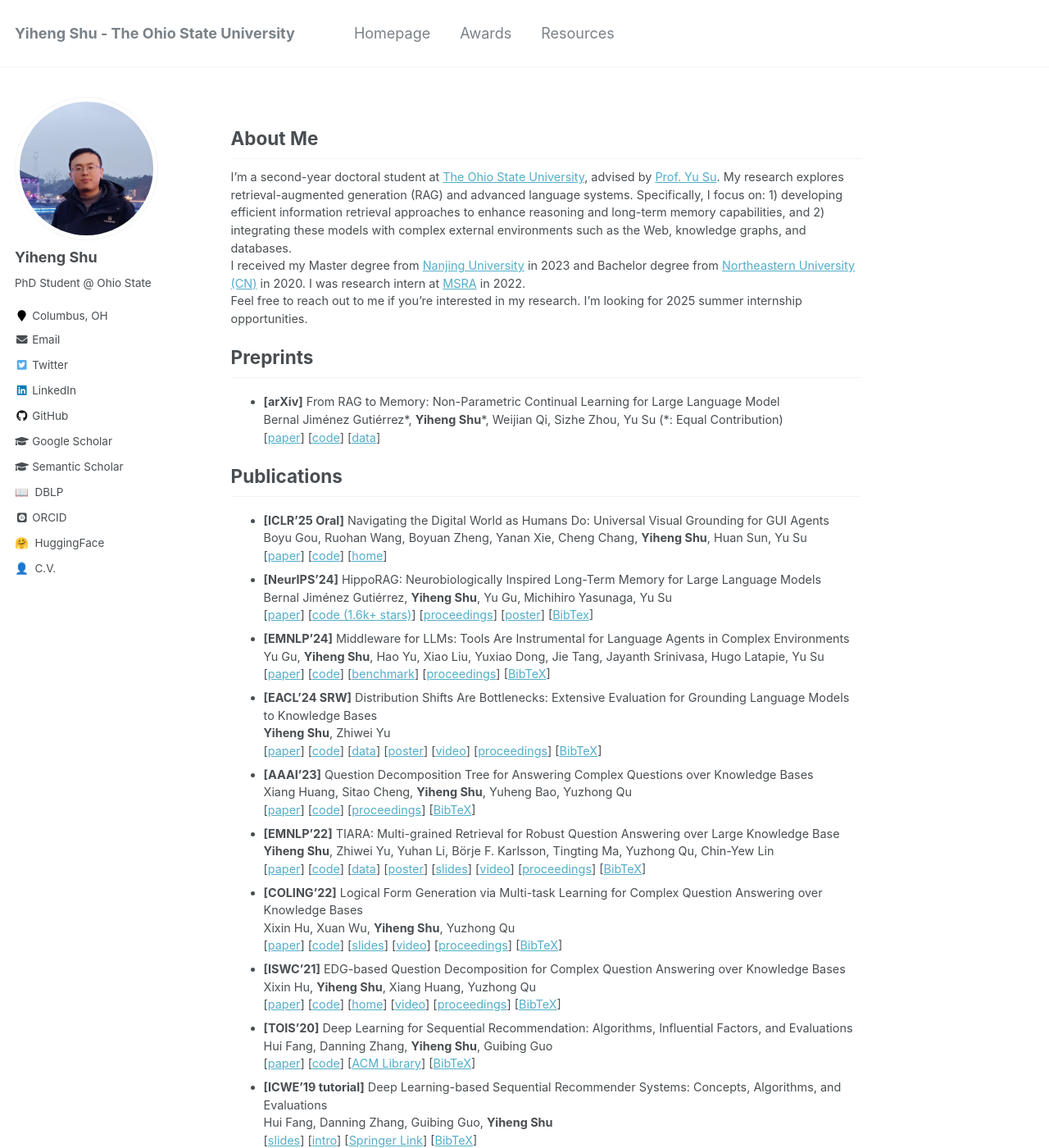
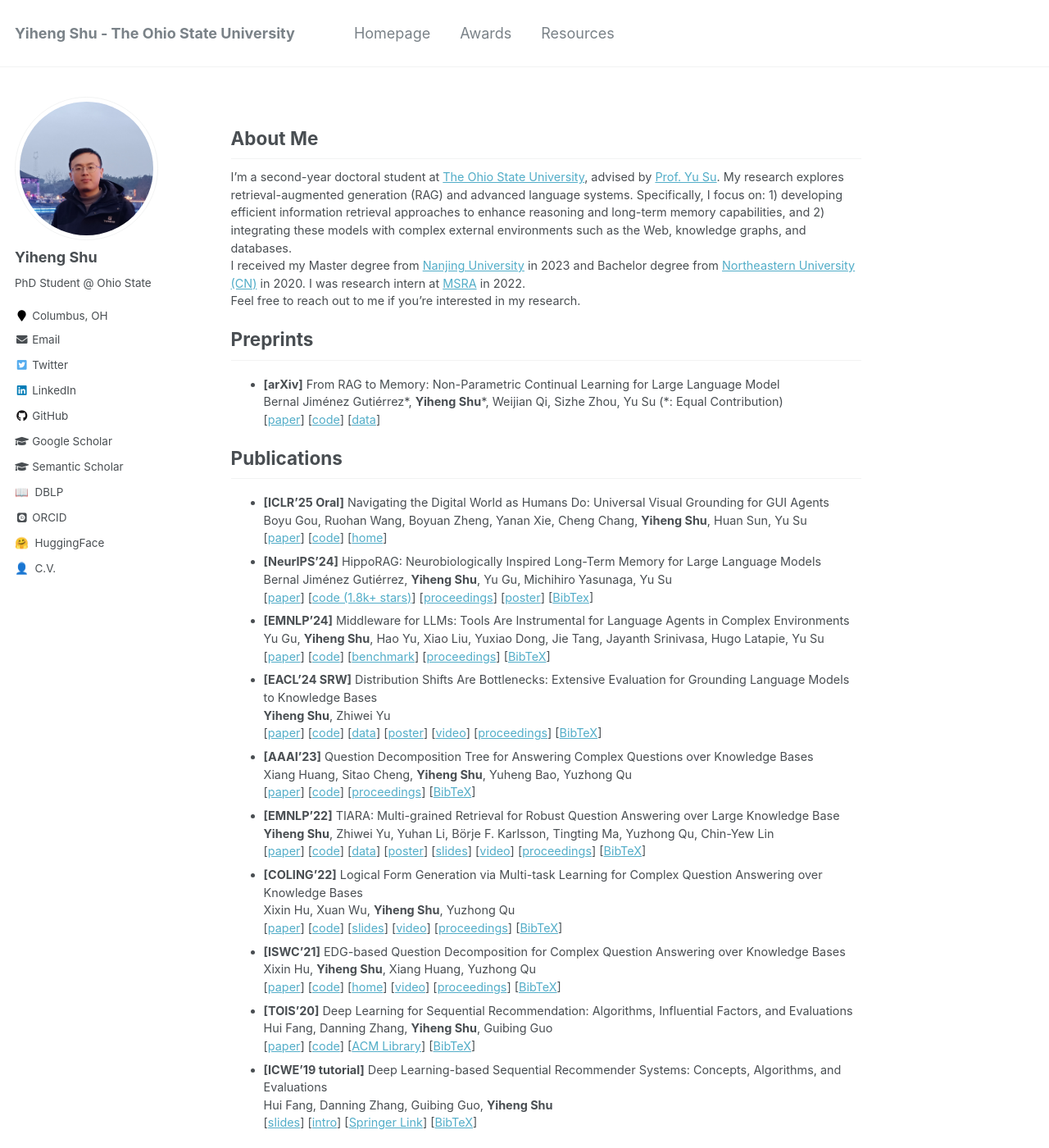
Before and after one commit to yihengshu/yihengshu.github.io, a Jekyll site: the page built from _pages/about.md, in a window 1280 px wide and 1400 px high. Shown: the whole window at 82% size. Built offline with Jekyll 4.4.1, drawn with Linux system fonts in a browser that asks for light colours; some web fonts are replaced; some of the changed text lies outside the part shown.

Commit message:
Update about.md

```diff
--- a/_pages/about.md
+++ b/_pages/about.md
@@ -15,7 +15,7 @@ My research explores retrieval-augmented generation (RAG) and advanced language
 I received my Master degree from [Nanjing University](https://www.nju.edu.cn/en/) in 2023 and Bachelor degree from [Northeastern University (CN)](http://sc.neu.edu.cn/english/main.htm) in 2020.
 I was research intern at [MSRA](https://www.msra.cn/) in 2022.
 
-Feel free to reach out to me if you're interested in my research. I'm looking for 2025 summer internship opportunities.
+Feel free to reach out to me if you're interested in my research.
 
 <!-- - Master in Computer Technology, [Nanjing University](https://www.nju.edu.cn/en/), 2020.09-2023.06, advised by [Prof. Yuzhong Qu](http://ws.nju.edu.cn/~yzqu)
 - Bachelor in Software Engineering, [Northeastern University (CN)](http://english.neu.edu.cn/), 2016.09-2020.06, advised by [Prof. Guibing Guo](https://guoguibing.github.io/) and [Prof. Gang Wu](http://faculty.neu.edu.cn/wugang/)
@@ -39,7 +39,7 @@ Boyu Gou, Ruohan Wang, Boyuan Zheng, Yanan Xie, Cheng Chang, **Yiheng Shu**, Hua
 - **[NeurIPS'24]** HippoRAG: Neurobiologically Inspired Long-Term Memory for Large Language Models
 Bernal Jiménez Gutiérrez, **Yiheng Shu**, Yu Gu, Michihiro Yasunaga, Yu Su
 [[paper](https://arxiv.org/abs/2405.14831)]
-[[code (1.6k+ stars)](https://github.com/OSU-NLP-Group/HippoRAG/tree/legacy)]
+[[code (1.8k+ stars)](https://github.com/OSU-NLP-Group/HippoRAG/tree/legacy)]
 [[proceedings](https://proceedings.neurips.cc/paper_files/paper/2024/hash/6ddc001d07ca4f319af96a3024f6dbd1-Abstract-Conference.html)]
 [[poster](https://neurips.cc/virtual/2024/poster/94043)]
 [[BibTex](https://proceedings.neurips.cc/paper_files/paper/25031-/bibtex)]
```
Also changed, not shown: other parts of _pages/about.md (+1 -1 lines).
